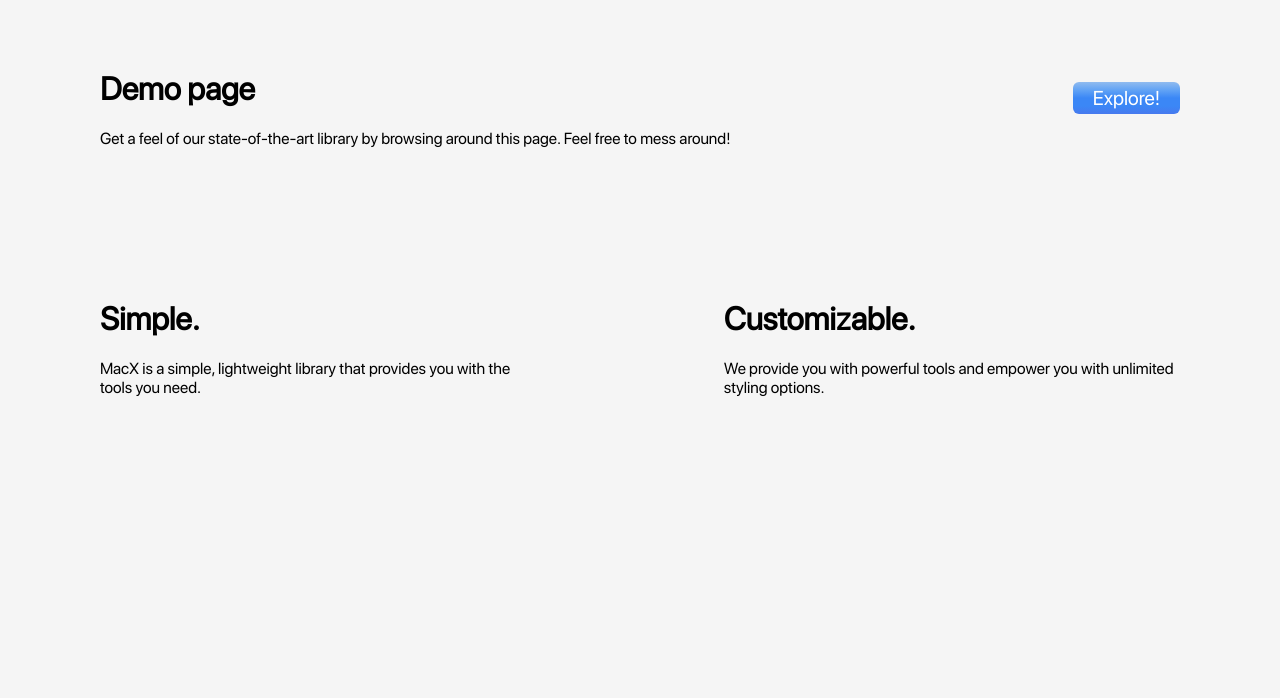
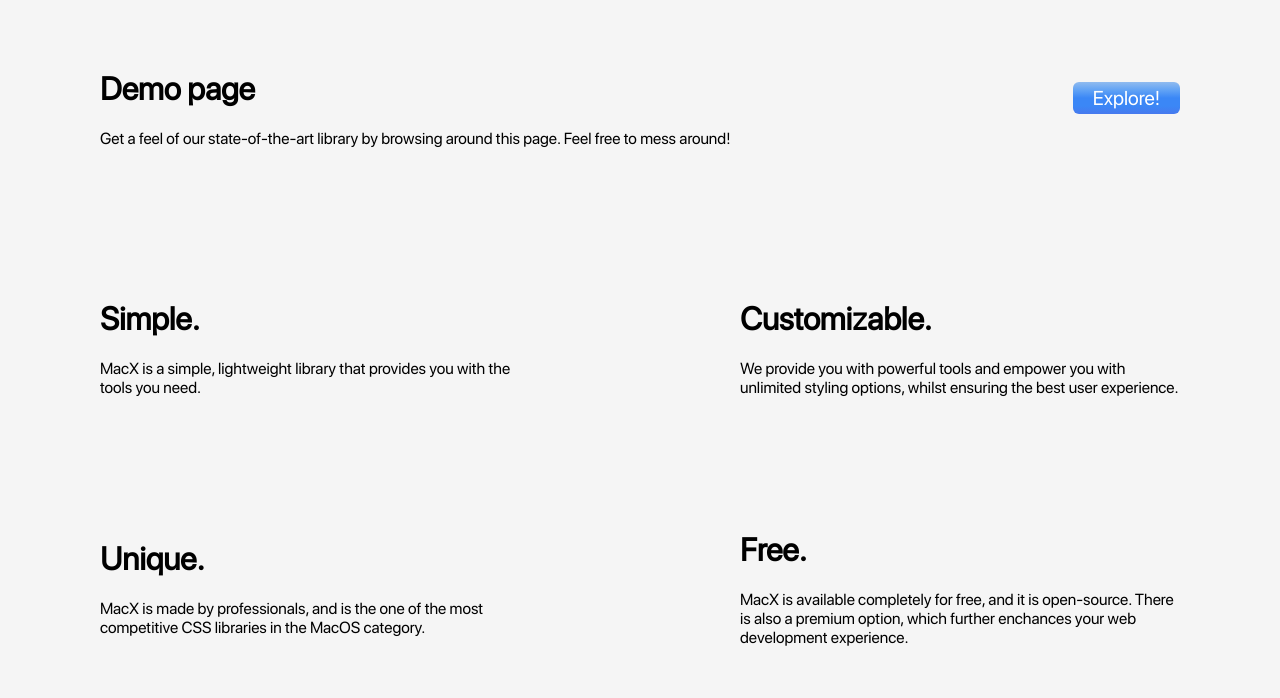
Before and after one commit to DeadstarIII/MacX, a plain HTML site: page Construction/sample.html in a window 1280 px wide. Shown: the part 322-1020 px from the top of the page. Before the commit the page ends 800 px from the top, so only its background shows below. Drawn offline with Linux system fonts and the light colour scheme.

Commit message:
professional text

```diff
--- a/Construction/sample.html
+++ b/Construction/sample.html
@@ -21,13 +21,23 @@
         </div>
     </div>
     <div class="cont" id="sect1">
-        <div class="left">
+        <div class="left" style="width: 50%;">
             <h1>Simple.</h1>
             <span>MacX is a simple, lightweight library that provides you with the tools you need.</span>
         </div>
-        <div class="right">
+        <div class="right" style="width: 50%;">
             <h1>Customizable.</h1>
-            <span>We provide you with powerful tools and empower you with unlimited styling options.</span>
+            <span>We provide you with powerful tools and empower you with unlimited styling options, whilst ensuring the best user experience.</span>
+        </div>
+    </div>
+    <div class="cont">
+        <div class="left" style="width: 50%;">
+            <h1>Unique.</h1>
+            <span>MacX is made by professionals, and is the one of the most competitive CSS libraries in the MacOS category.</span>
+        </div>
+        <div class="right" style="width: 50%;">
+            <h1>Free.</h1>
+            <span>MacX is available completely for free, and it is open-source. There is also a premium option, which further enchances your web development experience.</span>
         </div>
     </div>
 </body>
```
